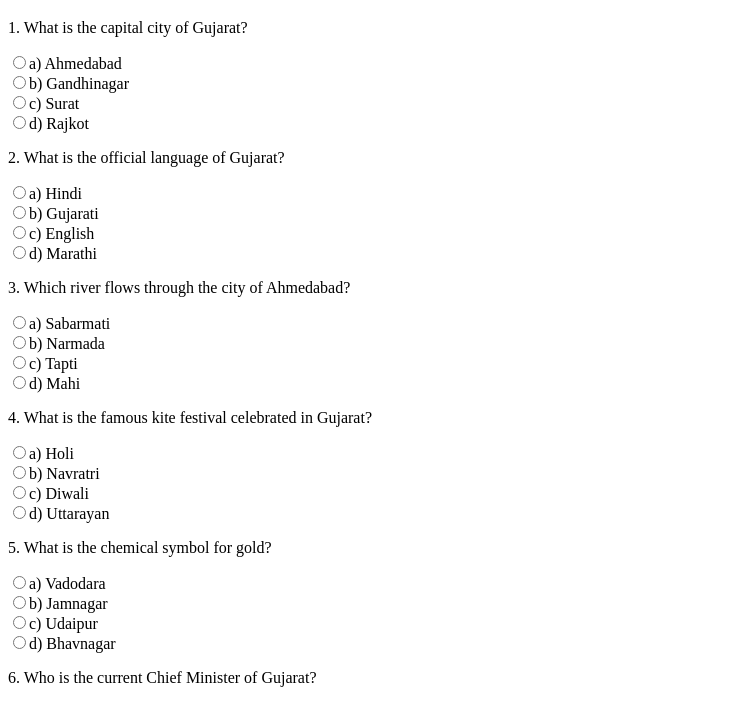
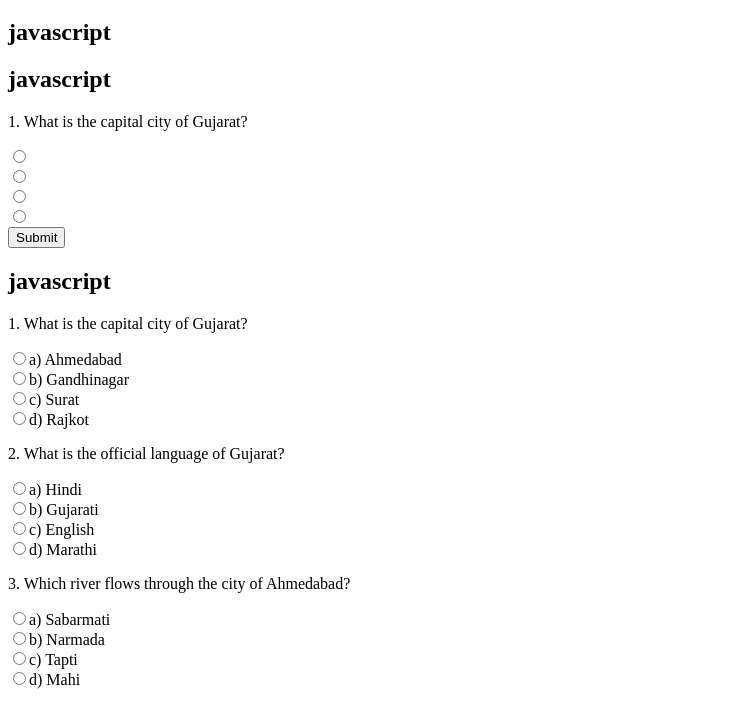
Before and after one commit to Nileshchavda2003/quizzes, a plain HTML site: page gujQ.html in a window 1280 px wide. Shown: the part 61-763 px from the top of the page, without its empty margins (0-729 px from the left). Drawn offline with Linux system fonts and the light colour scheme.

Commit message:
js updated

```diff
--- a/gujQ.html
+++ b/gujQ.html
@@ -10,6 +10,22 @@
     <div class="container" align="center">
         <h1>Quiz</h1>
         <form id="quiz-form" align="justify">
+
+            <h2>javascript</h2>
+
+            <h2>javascript</h2>
+            <div >
+                <p id="question"></p>
+                <input type="radio" name="q1" id="op1" value="a"><br>
+                <input type="radio" name="q1" id="op2" value="b" class="correct"><br>
+                <input type="radio" name="q1" id="op3" value="c"><br>
+                <input type="radio" name="q1" id="op4" value="d"><br>
+                <input type="submit" id="submit">
+            </div>
+
+            <h2>javascript</h2>
+
+
             <div class="question">
                 <p>1. What is the capital city of Gujarat?</p>
                 <input type="radio" name="q1" value="a">a) Ahmedabad<br>
@@ -97,6 +113,7 @@
             </div>
         </form>
     </div>
+<script src="main.js"></script>
 </body>
 
 </html>
--- a/main.js
+++ b/main.js
@@ -1,4 +1,45 @@
-var correct=   document.getElementsByClassName("correct");
-if(correct){
+const quizzQ = [
+    {
+        question:"1. What is the capital city of Gujarat?",
+        a: "a) Ahmedabad",
+        b: "b) Gandhinagar",
+        c: "c) Surat",
+        d: "d) Rajkot",
+        ans: "b) Gandhinagar"
+    },
+    {
+        question:"2. What is the capital city of Gujarat?",
+        a:"a) Ahmedabad",
+        b:"b) Gandhinagar",
+        c:"c) Surat",
+        d:"d) Rajkot",
+        ans:"b) Gandhinagar"
+    },
+    {
+        question:"3. What is the capital city of Gujarat?",
+        a:"a) Ahmedabad",
+        b:"b) Gandhinagar",
+        c:"c) Surat",
+        d:"d) Rajkot",
+        ans:"b) Gandhinagar"
+    }
+]
+const question= document.querySelector('#question');
+const op1= document.querySelector('#op1');
+const op2= document.querySelector('#op2');
+const op3= document.querySelector('#op3');
+const op4= document.querySelector('#op4');
+
+let quitionNum = 0;
+const  submit = document.querySelector('#submit');
+const loadQuetion = () => {
+    const quitionlist = quizzQ[quitionNum];
+    question.innerText=quitionlist.question;
+    op1.innerText = quitionlist.a;
+    op2.innerText = quitionlist.b;
+    op3.innerText = quitionlist.c;
+    op4.innerText = quitionlist.d;
 
 }
+
+loadQuetion();
```
Also changed, not shown: index.html (+1 -1 lines).
